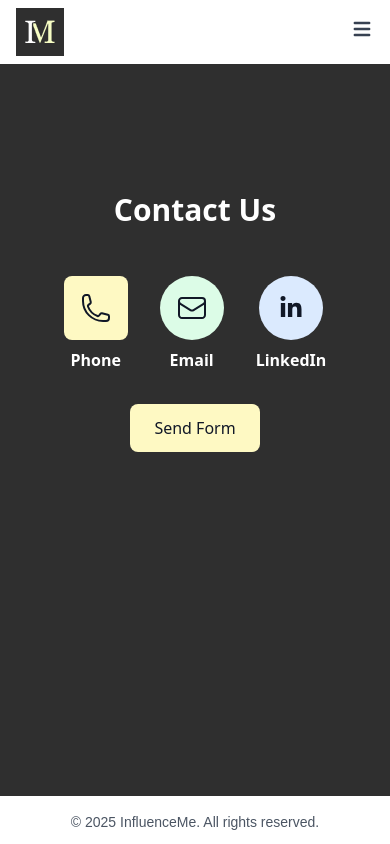
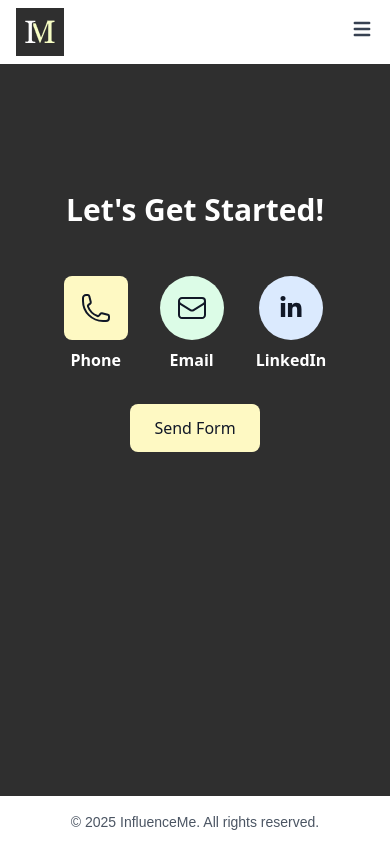
Before and after one commit to ReeceKeys/influencemeweb, a React (Create React App) app: page /contact in a window 390 px wide. Built offline with nearby package versions, Linux system fonts and the light colour scheme.

Commit message:
mobile hamburger fix

```diff
--- a/src/components/Header.jsx
+++ b/src/components/Header.jsx
@@ -68,7 +68,7 @@ export default function Header() {
           <div className="md:hidden">
             <button
               onClick={() => setIsOpen(!isOpen)}
-              className="text-gray-700 hover:text-blue-500 active:text-blue-500 focus:outline-none transition-colors duration-150"
+              className="text-gray-700 hover:text-gray-700 active:text-gray-700 focus:outline-none"
             >
               <motion.div
                 animate={{ rotate: isOpen ? 90 : 0 }}
--- a/src/pages/Contact.jsx
+++ b/src/pages/Contact.jsx
@@ -46,7 +46,7 @@ export default function Contact() {
           loaded ? "opacity-100" : "opacity-0"
         }`}
       >
-        <h1 className="text-3xl md:text-4xl font-extrabold">Contact Us</h1>
+        <h1 className="text-3xl md:text-4xl font-extrabold">Let's Get Started!</h1>
       </header>
 
       {/* Contact Bubbles */}
```
